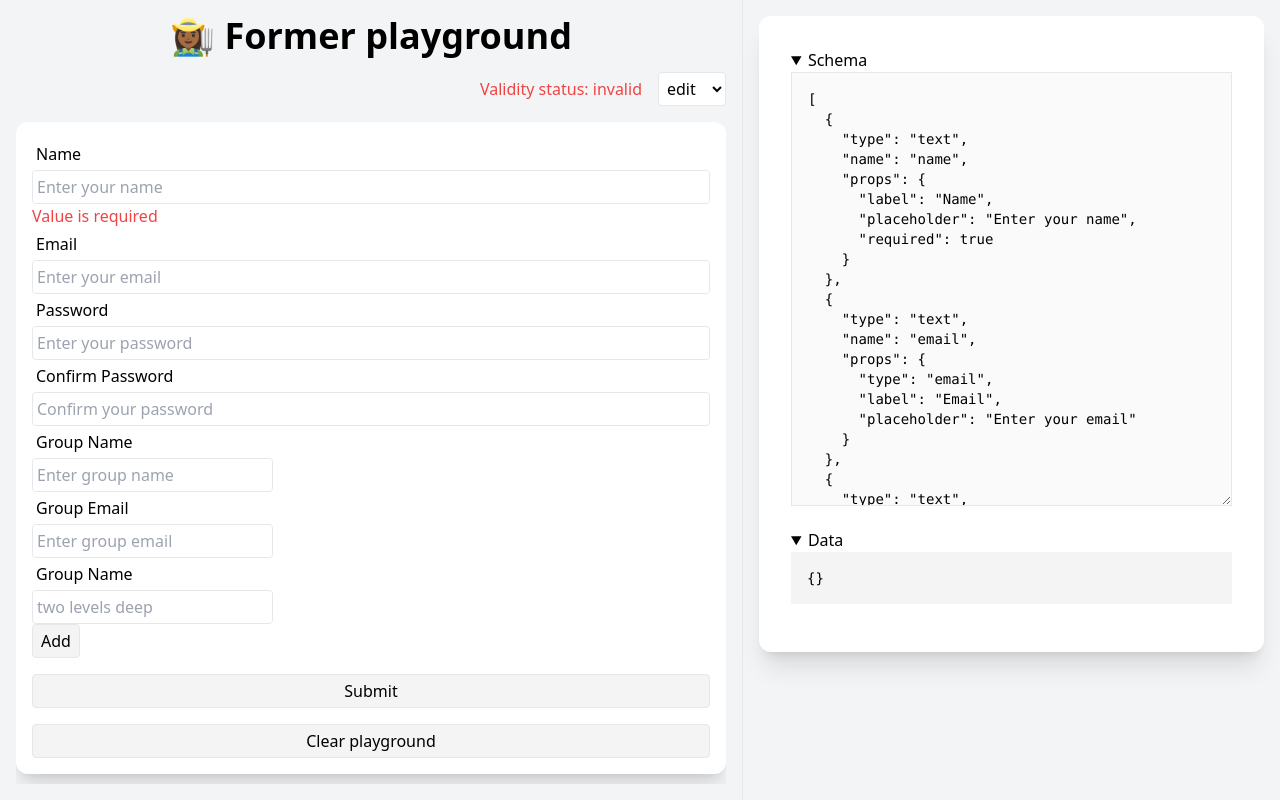
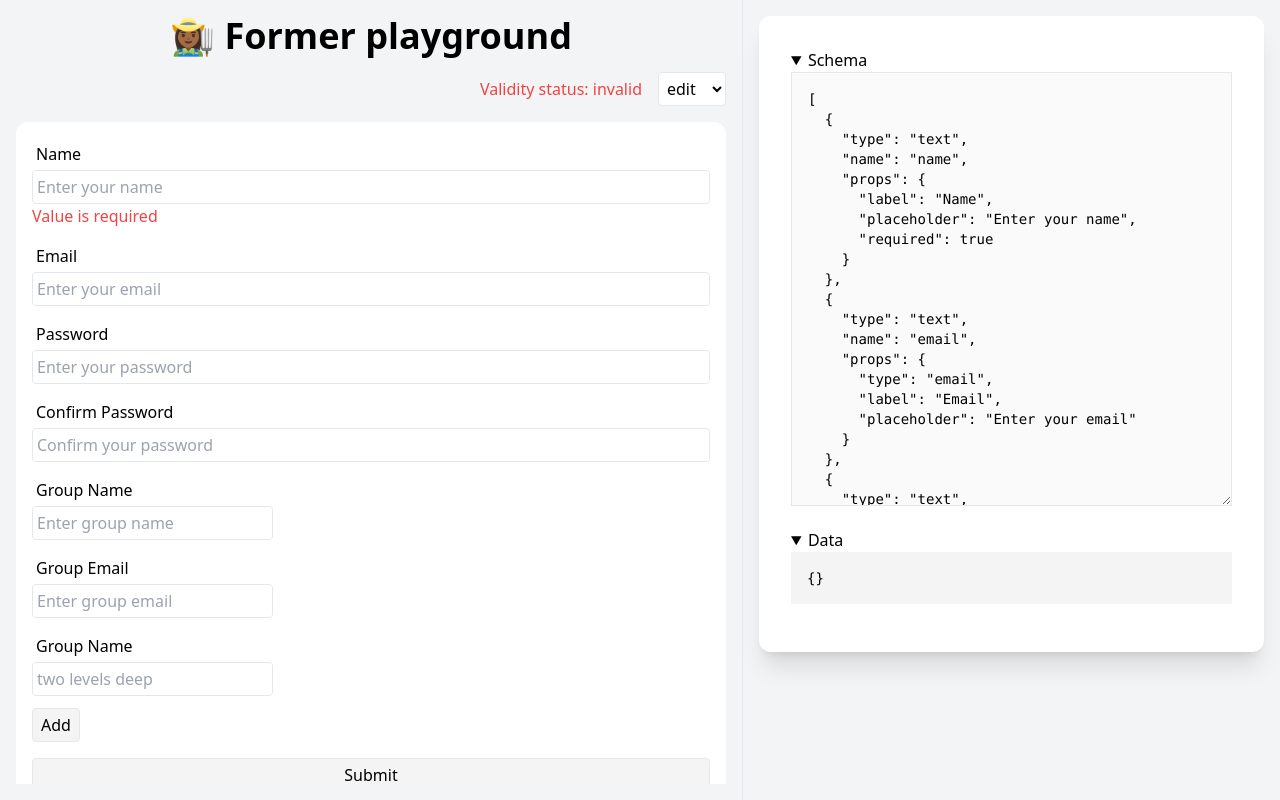
Before and after one commit to geprog/former, a Vue app in the folder packages/former/: page / in a window 1280 px wide. Built offline with nearby package versions, Linux system fonts and the light colour scheme.

Commit message:
feat: add more space

```diff
--- a/packages/former/src/components/FormDragContainer.vue
+++ b/packages/former/src/components/FormDragContainer.vue
@@ -1,5 +1,5 @@
 <template>
-  <div class="relative" :class="{ 'former-drag-container min-h-24 w-full': mode === 'build' }" :data-parent-node="node?._id">
+  <div class="relative flex flex-col gap-3" :class="{ 'former-drag-container min-h-24 w-full': mode === 'build' }" :data-parent-node="node?._id">
     <slot />
   </div>
 </template>
--- a/packages/former/src/components/FormNodeProps.vue
+++ b/packages/former/src/components/FormNodeProps.vue
@@ -15,8 +15,8 @@
       :validator
     />
     <pre v-else>{{ selectedNode }}</pre>
-    <Button @click="deleteComponent">
-      Delete
+    <Button class="bg-[#f59f0b] text-white hover:bg-[#d97706]" @click="deleteComponent">
+      Element löschen
     </Button>
   </div>
   <div v-else>
```
